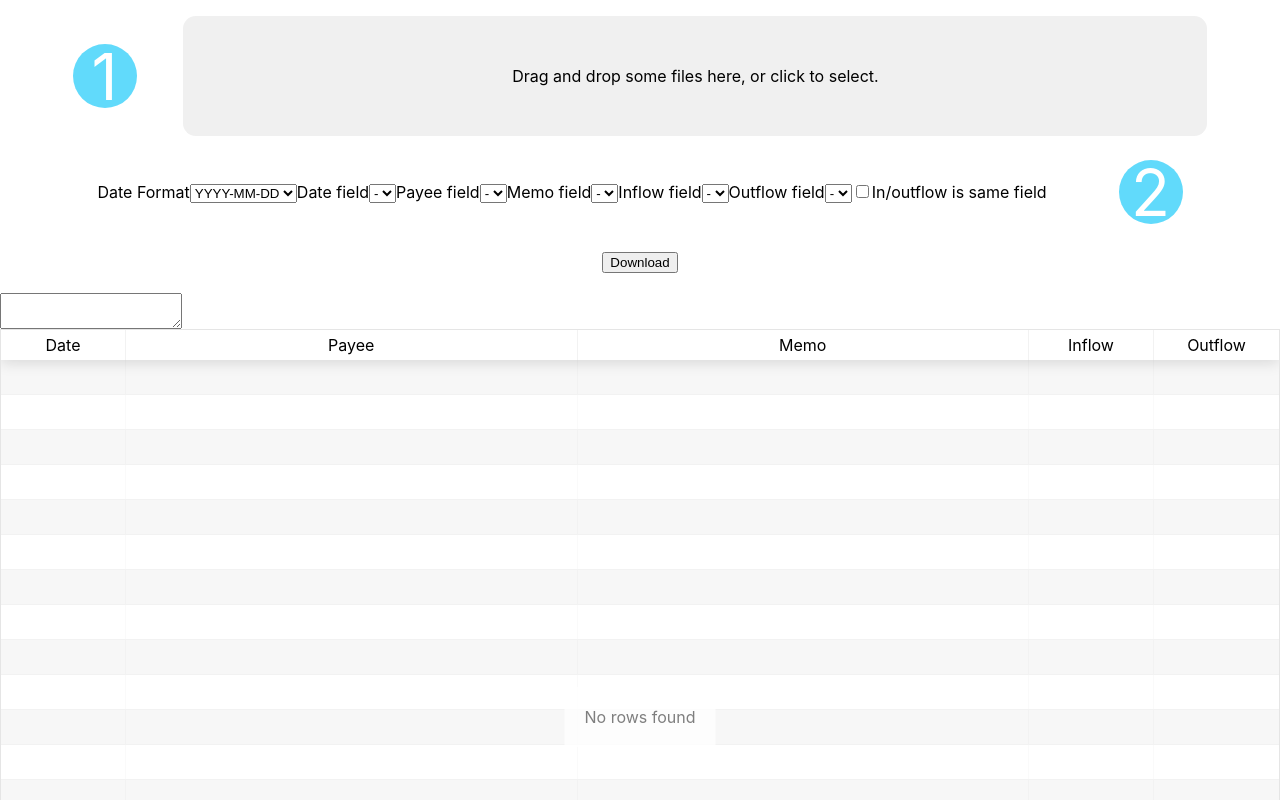
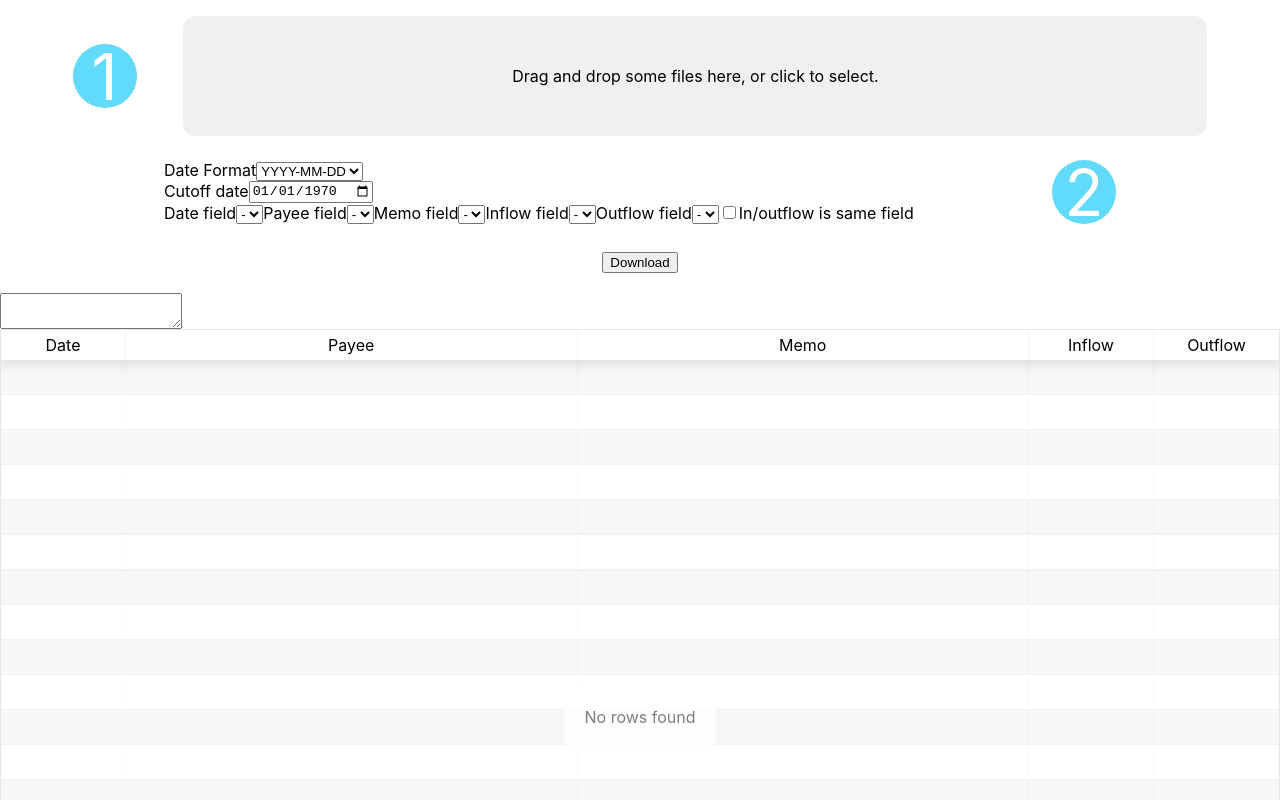
Before and after one commit to kvasbo/ynab-parser, a React (Create React App) app: page / in a window 1280 px wide. Shown: the top 800 px of the page. Built offline with nearby package versions, Linux system fonts and the light colour scheme.

Commit message:
Add cutoff date

```diff
--- a/package.json
+++ b/package.json
@@ -7,6 +7,7 @@
     "papaparse": "5.1.0",
     "prop-types": "^15.5.0",
     "react": "^16.9.0",
+    "react-datepicker": "^2.9.6",
     "react-dom": "^16.9.0",
     "react-dropzone": "10.1.9",
     "react-redux": "^7.1.1",
@@ -41,6 +42,7 @@
     "@types/node": "12.7.5",
     "@types/papaparse": "^5.0.1",
     "@types/react": "^16.9.0",
+    "@types/react-datepicker": "^2.9.2",
     "@types/react-dom": "^16.9.0",
     "@types/react-redux": "^7.1.2",
     "@types/react-table": "^6.8.5",
--- a/src/App.tsx
+++ b/src/App.tsx
@@ -61,7 +61,15 @@ class App extends React.PureComponent<Props, {}> {
 
     mapData = (): YnabLine[] => {
         if (!this.props.parsed || !this.props.parsed.data) return [];
-        const d = this.props.parsed.data.data.map(
+        // Filter
+        const cutoff = Moment(this.props.parserSettings.cutOffDate, 'YYYY-MM-DD');
+        const f = this.props.parsed.data.data.filter((l: string[]): boolean => {
+            const date = Moment(l[this.props.parserMapping.date], this.props.parserSettings.dateFormat);
+            if (date.isBefore(cutoff)) return false;
+            return true;
+        });
+        // Map
+        const d = f.map(
             (l: string[]): YnabLine => {
                 const date = Moment(l[this.props.parserMapping.date], this.props.parserSettings.dateFormat).format(
                     'YYYY-MM-DD',
--- a/src/Filter.tsx
+++ b/src/Filter.tsx
@@ -65,6 +65,19 @@ class Filter extends React.PureComponent<Props, {}> {
                         >
                             {this.getDateFormats()}
                         </select>
+                    </span>
+                    <span style={{ display: 'flex' }}>
+                        <label htmlFor="cutoffDate">Cutoff date</label>
+                        <input
+                            type="date"
+                            id="cutoffDate"
+                            required
+                            pattern="[0-9]{4}-[0-9]{2}-[0-9]{2}"
+                            value={this.props.parserSettings.cutOffDate}
+                            onChange={(e: React.ChangeEvent<HTMLInputElement>): void => {
+                                this.props.dispatch(changeParserSetting('cutOffDate', e.currentTarget.value));
+                            }}
+                        />
                     </span>
                     <span>
                         <label htmlFor="date">Date field</label>
--- a/src/redux/actions.ts
+++ b/src/redux/actions.ts
@@ -24,10 +24,12 @@ export interface ParsedDataAction {
     data: ParsedData;
 }
 
+type ParserSettinigType = boolean | string | number;
+
 export interface ParserSettingAction {
     type: typeof CHANGE_PARSER_SETTING;
     key: string;
-    value: boolean | string | number;
+    value: ParserSettinigType;
 }
 
 export interface ParserMappingAction {
@@ -57,7 +59,7 @@ export function addParsedData(data: ParsedData): ParsedDataAction {
     };
 }
 
-export function changeParserSetting(key: string, value: boolean | number | string): ParserSettingAction {
+export function changeParserSetting(key: string, value: ParserSettinigType): ParserSettingAction {
     return {
         type: CHANGE_PARSER_SETTING,
         key,
--- a/src/redux/reducerParserSettings.ts
+++ b/src/redux/reducerParserSettings.ts
@@ -5,6 +5,7 @@ export interface ParserSettingsState {
     useHeader: boolean;
     singleSumColumn: boolean;
     dateFormat: string;
+    cutOffDate: string;
 }
 
 const initSettings: ParserSettingsState = {
@@ -12,6 +13,7 @@ const initSettings: ParserSettingsState = {
     useHeader: true,
     singleSumColumn: false,
     dateFormat: 'YYYY-MM-DD',
+    cutOffDate: '1970-01-01',
 };
 
 export default function parsedData(
```
Also changed, not shown: 1 other file (tests, documents, lock files or other folders).
